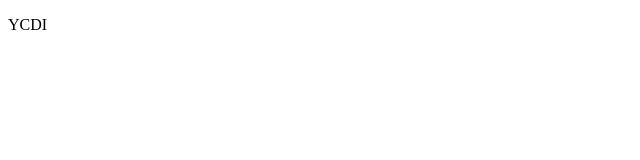
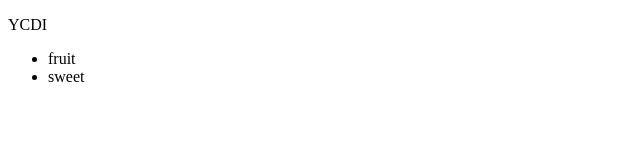
Before and after one commit to adosi12/Git-learning, a plain HTML site: page index.html in a window 1280 px wide. Shown: the full height of the page, 0-640 px from the left. Drawn offline with Linux system fonts and the light colour scheme.

Commit message:
changes 1

```diff
--- a/index.html
+++ b/index.html
@@ -1,9 +1,16 @@
 <!DOCTYPE html>
 <html>
+
 <head>
     <title>THE PLAYER</title>
 </head>
+
 <body>
     <P>YCDI</P>
+    <ul>
+        <li>fruit</li>
+        <li>sweet</li>
+    </ul>
 </body>
+
 </html>
```
Lines whose indentation alone changed are shown as unchanged.
